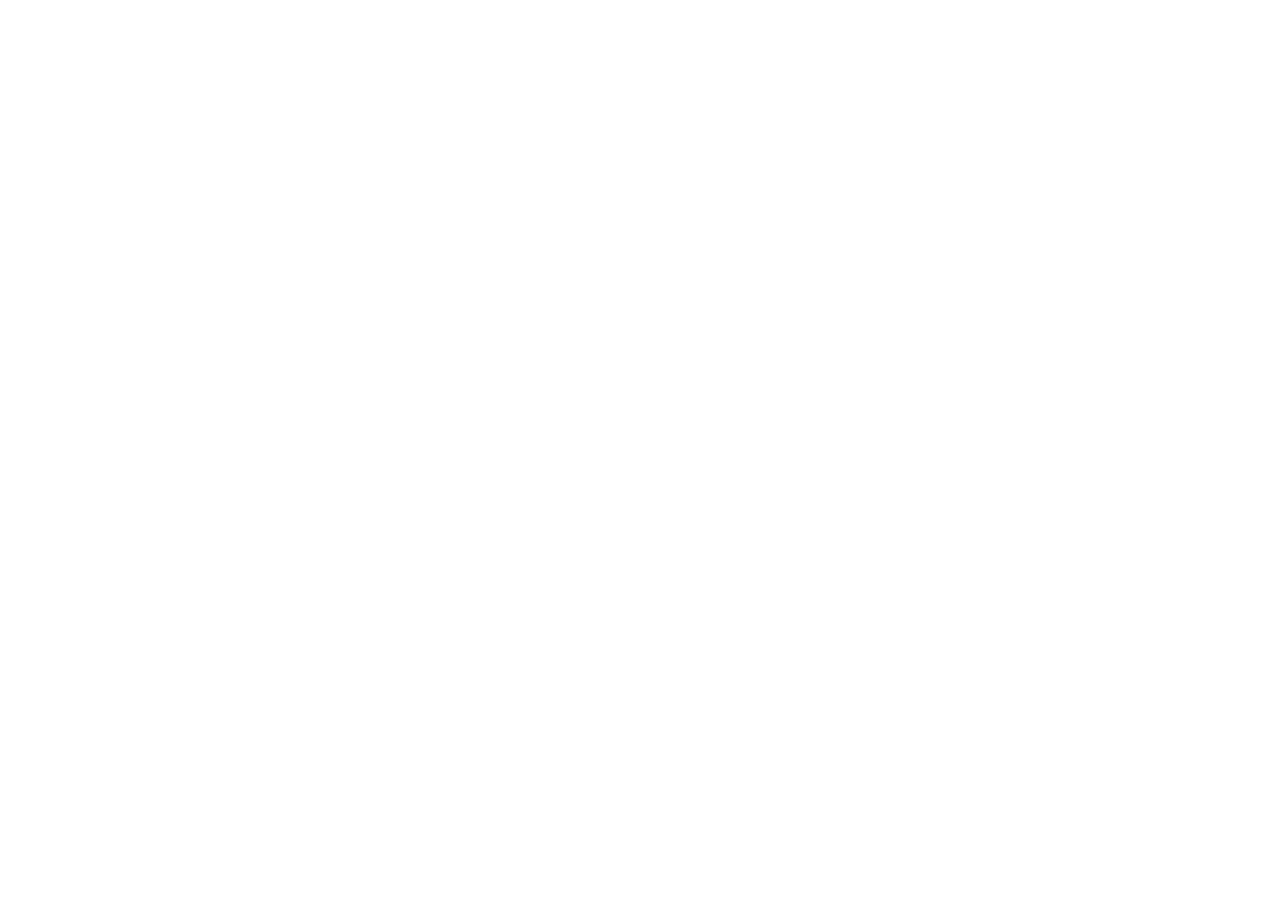
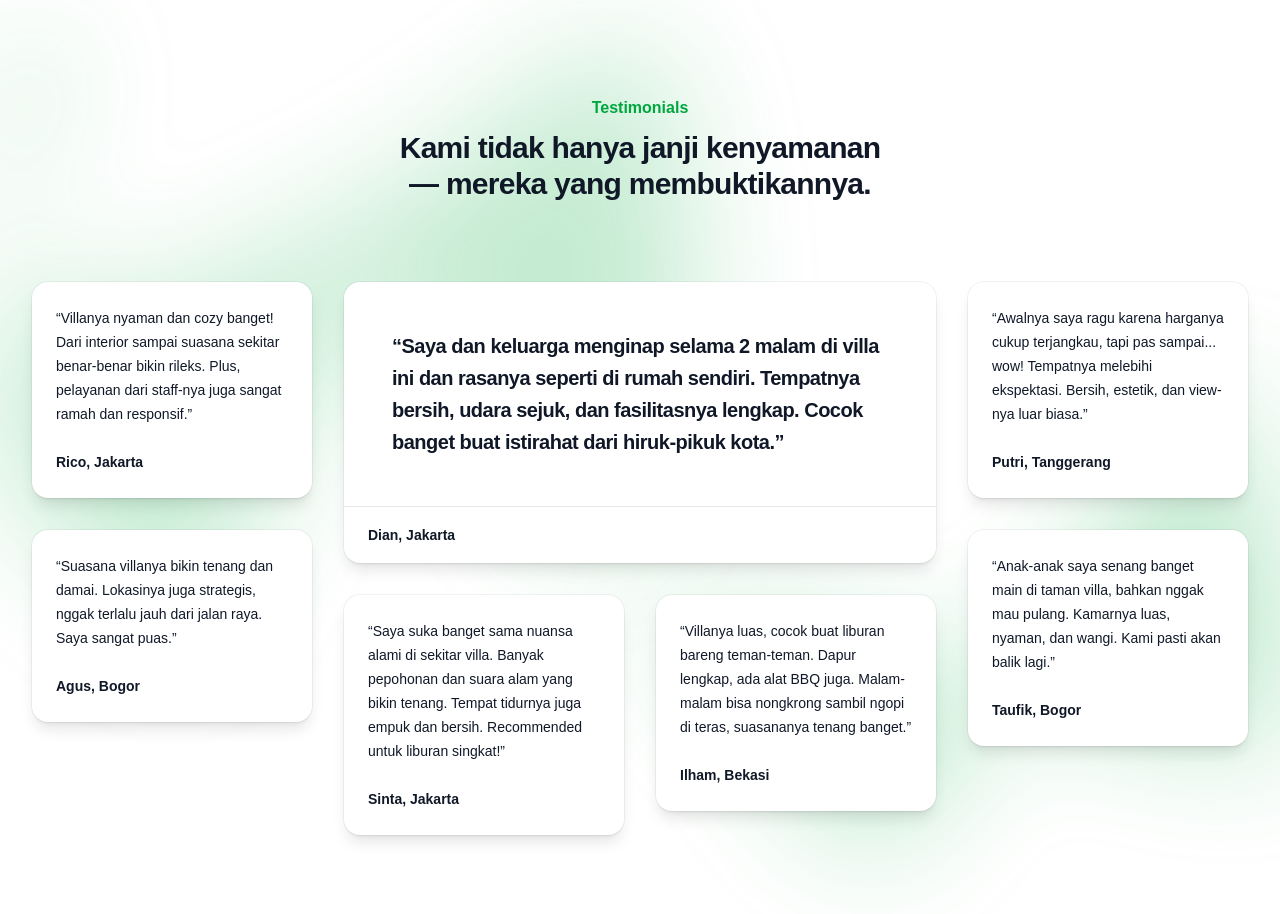
Before and after one commit to hanafiabdilah/treehousevillas, a Next.js app: page / in a window 1280 px wide. Shown: the part 2060-2974 px from the top of the page. Before the commit the page ends 2058 px from the top, so only its background shows below. Built offline with nearby package versions, Linux system fonts and the light colour scheme.

Commit message:
testimoni

```diff
--- /dev/null
+++ b/src/app/components/Testimoi.tsx
@@ -0,0 +1,144 @@
+const featuredTestimonial = {
+    body: 'Saya dan keluarga menginap selama 2 malam di villa ini dan rasanya seperti di rumah sendiri. Tempatnya bersih, udara sejuk, dan fasilitasnya lengkap. Cocok banget buat istirahat dari hiruk-pikuk kota.',
+    author: {
+        name: 'Dian, Jakarta',
+    },
+}
+
+const testimonials = [
+    [
+        [
+            {
+                body: 'Villanya nyaman dan cozy banget! Dari interior sampai suasana sekitar benar-benar bikin rileks. Plus, pelayanan dari staff-nya juga sangat ramah dan responsif.',
+                author: {
+                    name: 'Rico, Jakarta',
+                },
+            },
+            {
+                body: 'Suasana villanya bikin tenang dan damai. Lokasinya juga strategis, nggak terlalu jauh dari jalan raya. Saya sangat puas.',
+                author: {
+                    name: 'Agus, Bogor',
+                },
+            },
+        ],
+        [
+            {
+                body: 'Saya suka banget sama nuansa alami di sekitar villa. Banyak pepohonan dan suara alam yang bikin tenang. Tempat tidurnya juga empuk dan bersih. Recommended untuk liburan singkat!',
+                author: {
+                    name: 'Sinta, Jakarta',
+                },
+            },
+        ],
+    ],
+    [
+        [
+            {
+                body: 'Villanya luas, cocok buat liburan bareng teman-teman. Dapur lengkap, ada alat BBQ juga. Malam-malam bisa nongkrong sambil ngopi di teras, suasananya tenang banget.',
+                author: {
+                    name: 'Ilham, Bekasi',
+                },
+            },
+        ],
+        [
+            {
+                body: 'Awalnya saya ragu karena harganya cukup terjangkau, tapi pas sampai... wow! Tempatnya melebihi ekspektasi. Bersih, estetik, dan view-nya luar biasa.',
+                author: {
+                    name: 'Putri, Tanggerang',
+                },
+            },
+            {
+                body: 'Anak-anak saya senang banget main di taman villa, bahkan nggak mau pulang. Kamarnya luas, nyaman, dan wangi. Kami pasti akan balik lagi.',
+                author: {
+                    name: 'Taufik, Bogor',
+                },
+            },
+        ],
+    ],
+]
+
+function classNames(...classes: any) {
+    return classes.filter(Boolean).join(' ')
+}
+
+export default function Testimoni() {
+    return (
+      <div className="relative isolate bg-white pb-32 pt-24">
+        <div
+          aria-hidden="true"
+          className="absolute inset-x-0 top-1/2 -z-10 -translate-y-1/2 transform-gpu overflow-hidden opacity-30 blur-3xl"
+        >
+          <div
+            style={{
+              clipPath:
+                'polygon(74.1% 44.1%, 100% 61.6%, 97.5% 26.9%, 85.5% 0.1%, 80.7% 2%, 72.5% 32.5%, 60.2% 62.4%, 52.4% 68.1%, 47.5% 58.3%, 45.2% 34.5%, 27.5% 76.7%, 0.1% 64.9%, 17.9% 100%, 27.6% 76.8%, 76.1% 97.7%, 74.1% 44.1%)',
+            }}
+            className="ml-[max(50%,38rem)] aspect-[1313/771] w-[82.0625rem] bg-gradient-to-tr from-[#12b047] to-[#12b047]"
+          />
+        </div>
+        <div
+          aria-hidden="true"
+          className="absolute inset-x-0 top-0 -z-10 flex transform-gpu overflow-hidden pt-32 opacity-25 blur-3xl sm:pt-40 xl:justify-end"
+        >
+          <div
+            style={{
+              clipPath:
+                'polygon(74.1% 44.1%, 100% 61.6%, 97.5% 26.9%, 85.5% 0.1%, 80.7% 2%, 72.5% 32.5%, 60.2% 62.4%, 52.4% 68.1%, 47.5% 58.3%, 45.2% 34.5%, 27.5% 76.7%, 0.1% 64.9%, 17.9% 100%, 27.6% 76.8%, 76.1% 97.7%, 74.1% 44.1%)',
+            }}
+            className="ml-[-22rem] aspect-[1313/771] w-[82.0625rem] flex-none origin-top-right rotate-[30deg] bg-gradient-to-tr from-[#12b047] to-[#12b047] xl:ml-0 xl:mr-[calc(50%-12rem)]"
+          />
+        </div>
+        <div className="mx-auto max-w-7xl px-6 lg:px-8">
+          <div className="mx-auto max-w-2xl text-center">
+            <h2 className="text-base/7 font-semibold text-green-600">Testimonials</h2>
+            <p className="mt-2 text-balance text-xl font-semibold tracking-tight text-gray-900 sm:text-3xl">
+                Kami tidak hanya janji kenyamanan — mereka yang membuktikannya.
+            </p>
+          </div>
+          <div className="mx-auto mt-16 grid max-w-2xl grid-cols-1 grid-rows-1 gap-8 text-sm/6 text-gray-900 sm:mt-20 sm:grid-cols-2 xl:mx-0 xl:max-w-none xl:grid-flow-col xl:grid-cols-4">
+            <figure className="rounded-2xl bg-white shadow-lg ring-1 ring-gray-900/5 sm:col-span-2 xl:col-start-2 xl:row-end-1">
+              <blockquote className="p-6 text-lg font-semibold tracking-tight text-gray-900 sm:p-12 sm:text-xl/8">
+                <p>{`“${featuredTestimonial.body}”`}</p>
+              </blockquote>
+              <figcaption className="flex flex-wrap items-center gap-x-4 gap-y-4 border-t border-gray-900/10 px-6 py-4 sm:flex-nowrap">
+                <div className="flex-auto">
+                  <div className="font-semibold">{featuredTestimonial.author.name}</div>
+                </div>
+              </figcaption>
+            </figure>
+            {testimonials.map((columnGroup, columnGroupIdx) => (
+              <div key={columnGroupIdx} className="space-y-8 xl:contents xl:space-y-0">
+                {columnGroup.map((column, columnIdx) => (
+                  <div
+                    key={columnIdx}
+                    className={classNames(
+                      (columnGroupIdx === 0 && columnIdx === 0) ||
+                        (columnGroupIdx === testimonials.length - 1 && columnIdx === columnGroup.length - 1)
+                        ? 'xl:row-span-2'
+                        : 'xl:row-start-1',
+                      'space-y-8',
+                    )}
+                  >
+                    {column.map((testimonial) => (
+                      <figure
+                        key={testimonial.author.handle}
+                        className="rounded-2xl bg-white p-6 shadow-lg ring-1 ring-gray-900/5"
+                      >
+                        <blockquote className="text-gray-900">
+                          <p>{`“${testimonial.body}”`}</p>
+                        </blockquote>
+                        <figcaption className="mt-6 flex items-center gap-x-4">
+                          <div>
+                            <div className="font-semibold">{testimonial.author.name}</div>
+                          </div>
+                        </figcaption>
+                      </figure>
+                    ))}
+                  </div>
+                ))}
+              </div>
+            ))}
+          </div>
+        </div>
+      </div>
+    )
+  }
--- a/src/app/page.tsx
+++ b/src/app/page.tsx
@@ -1,4 +1,5 @@
 import Hero from "./components/Hero";
+import Testimoni from "./components/Testimoi";
 import Villa from "./components/Villa";
 
 export default function Home() {
@@ -6,6 +7,7 @@
     <main>
       <Hero />
       <Villa />
+      <Testimoni />
     </main>
   );
 }
```
